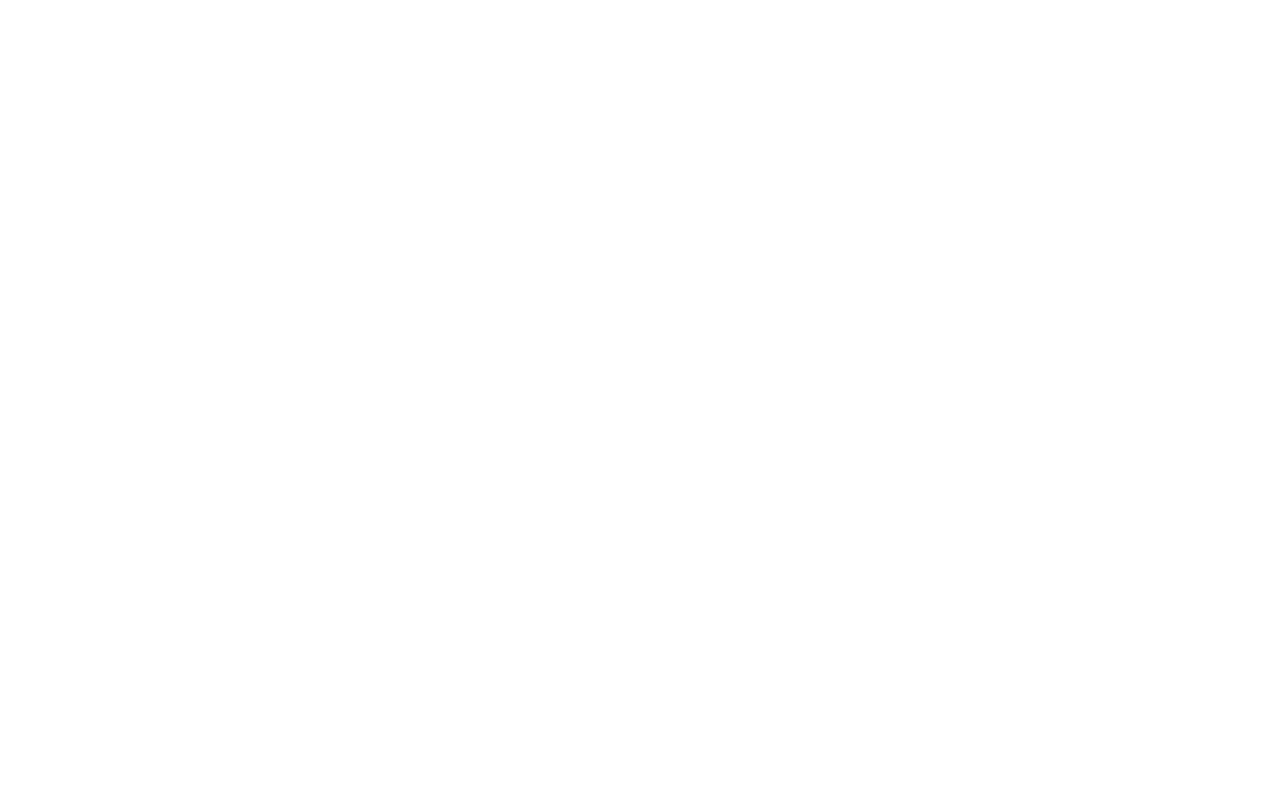
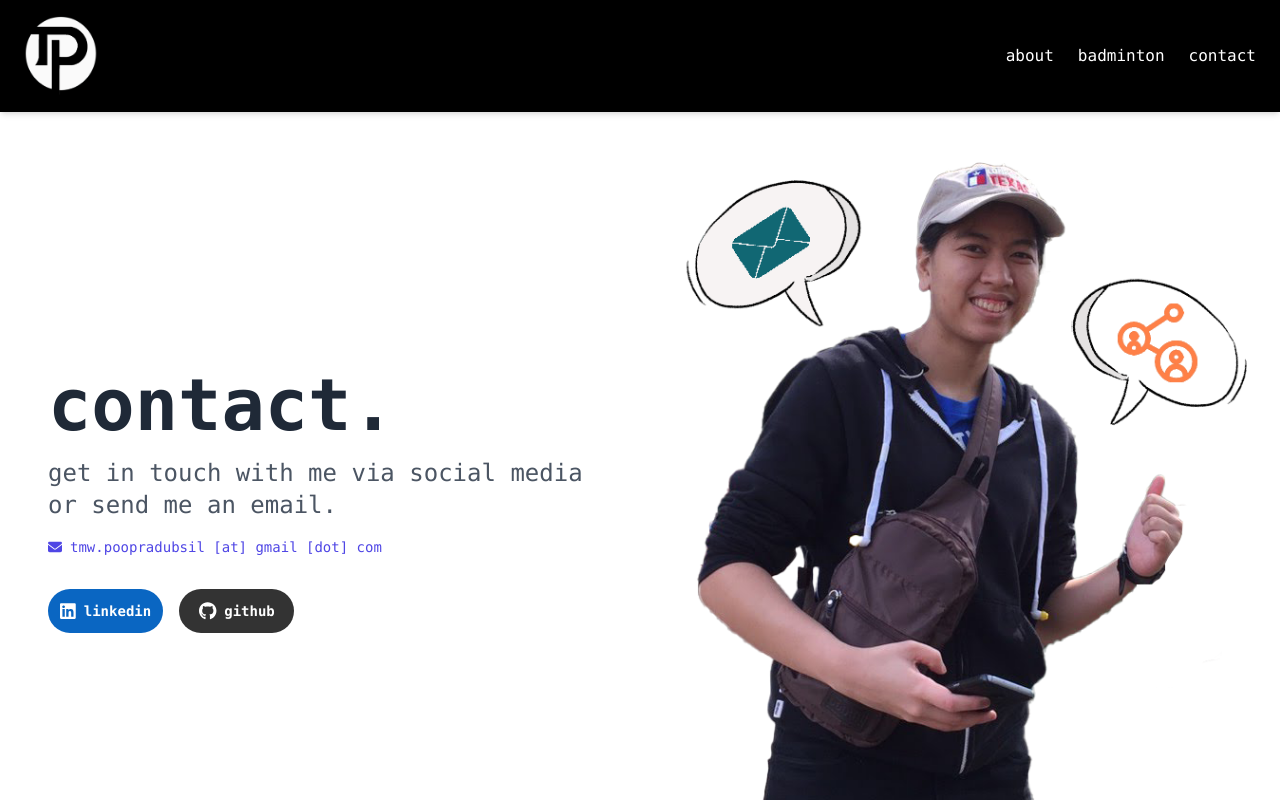
Before and after one commit to thamolwanpo/thamolwanpo.github.io, a React (Create React App) app: page /#/contact in a window 1280 px wide. Before the commit this address had no page. Shown: the top 800 px of the page. Built offline with nearby package versions, Linux system fonts and the light colour scheme.

Commit message:
add contact page

```diff
--- a/package.json
+++ b/package.json
@@ -4,6 +4,7 @@
     "private": true,
     "dependencies": {
         "@fortawesome/fontawesome-svg-core": "^6.7.2",
+        "@fortawesome/free-brands-svg-icons": "^6.7.2",
         "@fortawesome/free-solid-svg-icons": "^6.7.2",
         "@fortawesome/react-fontawesome": "^0.2.2",
         "@testing-library/dom": "^10.4.0",
--- a/src/App.js
+++ b/src/App.js
@@ -1,3 +1,4 @@
+// src/App.js
 import AppRoutes from "./routes/AppRoutes";
 
 function App() {
--- a/src/components/TextIntroSide.jsx
+++ b/src/components/TextIntroSide.jsx
@@ -38,7 +38,7 @@
                 </p>
             )}
 
-            {description && (
+            {description && typeof description === "string" ? (
                 <div
                     className={`lowercase text-gray-500 mb-4 ${paragraphSize}`}
                 >
@@ -63,6 +63,12 @@
                     >
                         {description}
                     </ReactMarkdown>
+                </div>
+            ) : (
+                <div
+                    className={`lowercase text-gray-500 mb-4 ${paragraphSize}`}
+                >
+                    {description} {/* this is JSX, like social icons */}
                 </div>
             )}
 
--- a/src/pages/Badminton.jsx
+++ b/src/pages/Badminton.jsx
@@ -1,3 +1,4 @@
+// src/pages/Badminton.jsx
 import { useEffect, useState } from "react";
 import PageLayout from "../layouts/PageLayout";
 import TextIntroSide from "../components/TextIntroSide";
--- a/src/pages/Contact.jsx
+++ b/src/pages/Contact.jsx
@@ -1,19 +1,66 @@
-// src/pages/Research.jsx
-import { motion } from 'framer-motion';
+// src/pages/Contact.jsx
+import PageLayout from "../layouts/PageLayout";
+import TextIntroSide from "../components/TextIntroSide";
+import ImageSide from "../components/ImageSide";
+import imgBg from "../assets/contact/contact-main.png";
+
+import { FontAwesomeIcon } from "@fortawesome/react-fontawesome";
+import { faEnvelope } from "@fortawesome/free-solid-svg-icons";
+import { faLinkedin, faGithub } from "@fortawesome/free-brands-svg-icons";
 
 export default function Contact() {
-  return (
-    <motion.div
-      className="min-h-screen bg-white text-black p-8"
-      initial={{ opacity: 0 }}
-      animate={{ opacity: 1 }}
-      exit={{ opacity: 0 }}
-      transition={{ duration: 0.4 }}
-    >
-      <h1 className="text-4xl font-bold mb-4">About My Research</h1>
-      <p className="text-lg max-w-2xl">
-        I'm a machine learning researcher focusing on natural language processing, AI for climate policy, and social impact. This is a placeholder page where I'll later include my research interests, publications, and academic background.
-      </p>
-    </motion.div>
-  );
+    return (
+        <PageLayout
+            introLeft={
+                <TextIntroSide
+                    variant="intro"
+                    title="contact."
+                    subtitle={
+                        <>
+                            <p>
+                                Get in touch with me via social media or send me
+                                an email.
+                            </p>
+                            <p className="mt-4 flex items-center gap-2 text-indigo-600 text-sm">
+                                <FontAwesomeIcon icon={faEnvelope} />
+                                <span>
+                                    tmw.poopradubsil [at] gmail [dot] com
+                                </span>
+                            </p>
+                        </>
+                    }
+                    description={
+                        <div className="grid grid-cols-2 gap-4 mt-6">
+                            <a
+                                href="https://www.linkedin.com/in/thamolwan-poopradubsil"
+                                target="_blank"
+                                rel="noopener noreferrer"
+                                className="flex items-center justify-center gap-2 p-3 rounded-full bg-[#0A66C2] text-white font-semibold hover:opacity-90 transition"
+                            >
+                                <FontAwesomeIcon
+                                    icon={faLinkedin}
+                                    className="text-lg"
+                                />
+                                <span className="text-sm">LinkedIn</span>
+                            </a>
+
+                            <a
+                                href="http://github.com/thamolwanpo"
+                                target="_blank"
+                                rel="noopener noreferrer"
+                                className="flex items-center justify-center gap-2 p-3 rounded-full bg-[#333] text-white font-semibold hover:opacity-90 transition"
+                            >
+                                <FontAwesomeIcon
+                                    icon={faGithub}
+                                    className="text-lg"
+                                />
+                                <span className="text-sm">GitHub</span>
+                            </a>
+                        </div>
+                    }
+                />
+            }
+            introRight={<ImageSide imgSrc={imgBg} alt="contact" />}
+        />
+    );
 }
--- a/src/routes/AppRoutes.jsx
+++ b/src/routes/AppRoutes.jsx
@@ -1,10 +1,10 @@
-import { Routes, Route, useLocation } from 'react-router-dom';
-import { AnimatePresence } from 'framer-motion';
+import { Routes, Route, useLocation } from "react-router-dom";
+import { AnimatePresence } from "framer-motion";
 
-import Landing from '../pages/Landing';
-import Research from '../pages/Research';
-import Badminton from '../pages/Badminton';
-import Contact from '../pages/Contact';
+import Landing from "../pages/Landing";
+import Research from "../pages/Research";
+import Badminton from "../pages/Badminton";
+import Contact from "../pages/Contact";
 
 export default function AppRoutes() {
     const location = useLocation();
@@ -15,7 +15,7 @@
                 <Route path="/" element={<Landing />} />
                 <Route path="/about" element={<Research />} />
                 <Route path="/badminton" element={<Badminton />} />
-        {/* <Route path="/contact" element={<Contact />} /> */}
+                <Route path="/contact" element={<Contact />} />
             </Routes>
         </AnimatePresence>
     );
```
Also changed, not shown: src/assets/contact/contact-main.png (added), 1 other file (tests, documents, lock files or other folders). Lines whose indentation alone changed are shown as unchanged.
